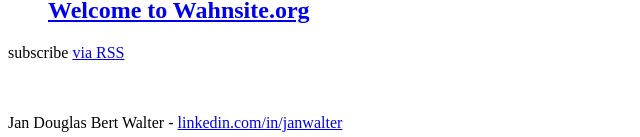
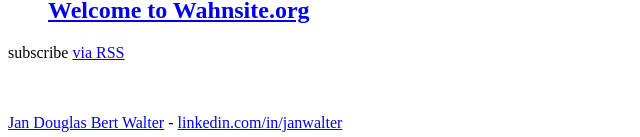
Before and after one commit to wahn/wahnsite_org, a Jekyll site: the page built from index.html, in a window 1280 px wide and 900 px high, scrolled down 1819 px. Shown: the part 760-897 px from the top of the window, without its empty margins (0-640 px from the left). Built offline with Jekyll 4.4.1, drawn with Linux system fonts in a browser that asks for light colours; Markdown is read by kramdown in place of the engine named in the settings; part of the change alters nothing that is shown.

Commit message:
Add link to Mastodon.

```diff
--- a/_includes/footer.html
+++ b/_includes/footer.html
@@ -1,7 +1,7 @@
 <footer class="site-footer">
 
   <div class="wrapper">
-    Jan Douglas Bert Walter - <a href="https://www.linkedin.com/in/janwalter">linkedin.com/in/janwalter</a>
+    <a rel="me" href="https://social.tchncs.de/@wahn">Jan Douglas Bert Walter</a> - <a href="https://www.linkedin.com/in/janwalter">linkedin.com/in/janwalter</a>
   </div>
 
 </footer>
```
